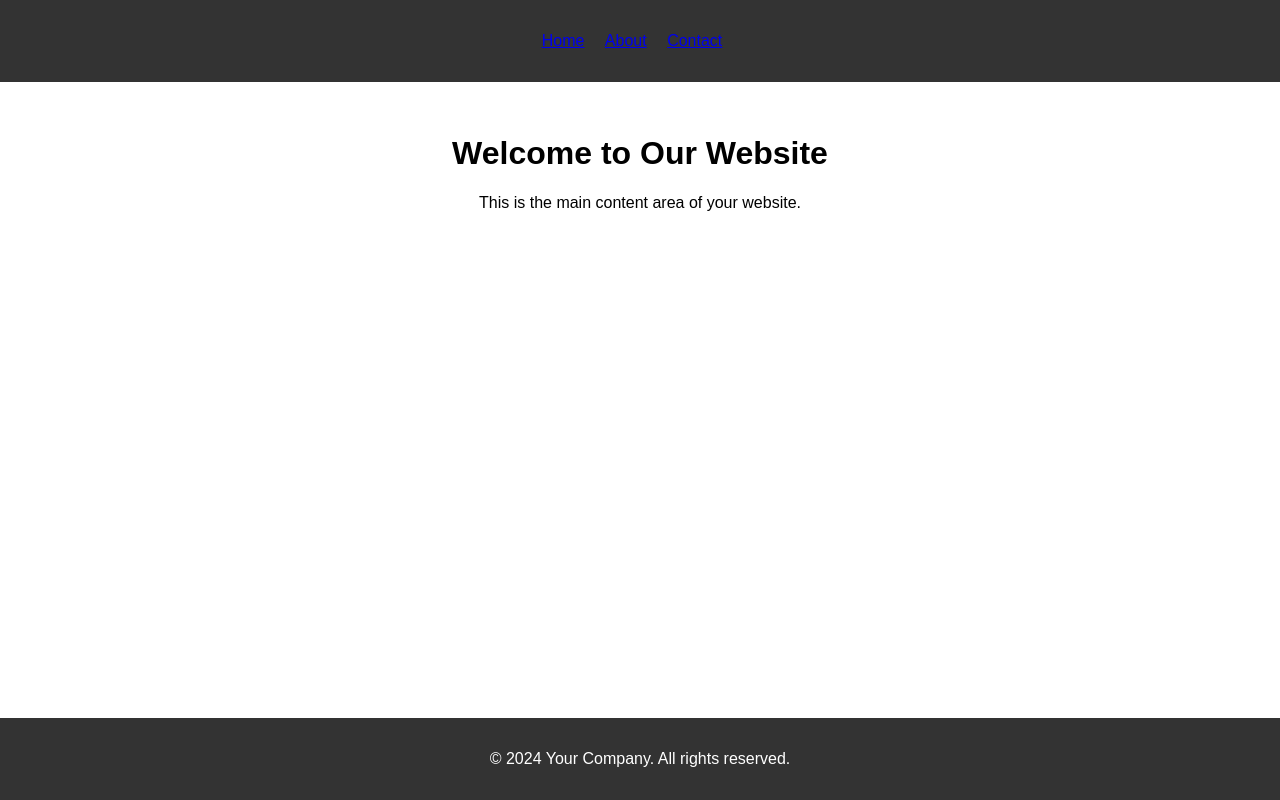
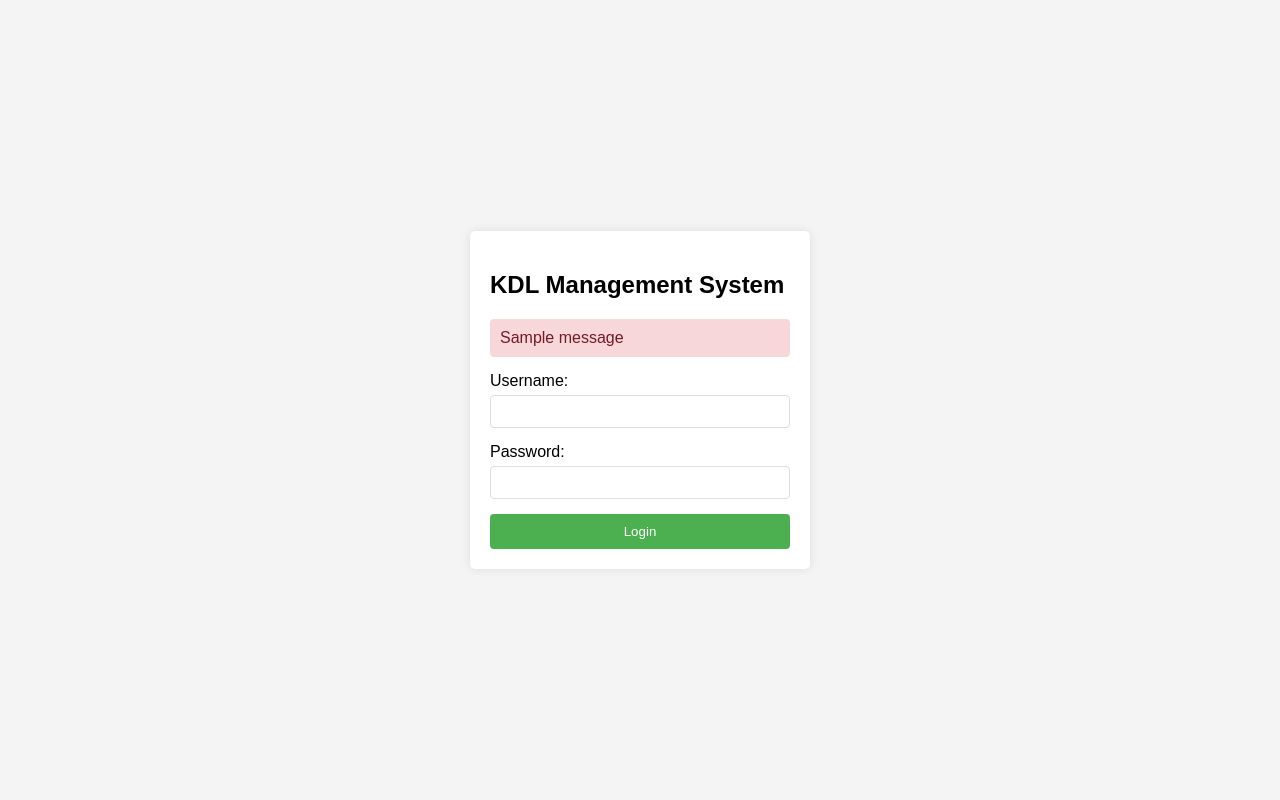
Before and after one commit to ampereza/kenkom123, a Flask app: template main_folder/templates/auth/index.html in a window 1280 px wide. Run offline with Flask 3, Linux system fonts and the light colour scheme; the template is opened without the code that fills it, so the values that code supplies are empty; one stand-in notice (Sample message) is shown.

Commit message:
iuhzdvxbdght

```diff
--- a/main_folder/dashboard.py
+++ b/main_folder/dashboard.py
@@ -36,7 +36,7 @@ supabase: Client = create_client(SUPABASE_URL, SUPABASE_KEY)
 
 
 # Route to the main dashboard
-@dashboard.route('/maindashboard')
+@dashboard.route('/')
 def maindashboard():
     # Query to get the total number of clients
     total_clients_response = supabase.table('clients').select('id').execute()
--- a/main_folder/templates/auth/index.html
+++ b/main_folder/templates/auth/index.html
@@ -3,66 +3,89 @@
 <head>
     <meta charset="UTF-8">
     <meta name="viewport" content="width=device-width, initial-scale=1.0">
-    <title>Welcome</title>
-
+    <title>Login - KDL Management System</title>
     <style>
         body {
             font-family: Arial, sans-serif;
+            background-color: #f4f4f4;
             margin: 0;
             padding: 0;
+            display: flex;
+            justify-content: center;
+            align-items: center;
+            height: 100vh;
         }
-
-        header {
-            background-color: #333;
+        .login-container {
+            background-color: white;
+            padding: 20px;
+            border-radius: 5px;
+            box-shadow: 0 0 10px rgba(0,0,0,0.1);
+            width: 300px;
+        }
+        .login-form {
+            display: flex;
+            flex-direction: column;
+        }
+        .form-group {
+            margin-bottom: 15px;
+        }
+        label {
+            display: block;
+            margin-bottom: 5px;
+        }
+        input {
+            width: 100%;
+            padding: 8px;
+            border: 1px solid #ddd;
+            border-radius: 4px;
+            box-sizing: border-box;
+        }
+        button {
+            background-color: #4CAF50;
             color: white;
-            padding: 1em 0;
-            text-align: center;
+            padding: 10px;
+            border: none;
+            border-radius: 4px;
+            cursor: pointer;
         }
-
-        nav ul {
-            list-style-type: none;
-            padding: 0;
+        button:hover {
+            background-color: #45a049;
         }
-
-        nav ul li {
-            display: inline;
-            margin-right: 1em;
+        .messages {
+            margin-bottom: 15px;
         }
-
-        main {
-            padding: 2em;
-            text-align: center;
-        }
-
-        footer {
-            background-color: #333;
-            color: white;
-            text-align: center;
-            padding: 1em 0;
-            position: fixed;
-            bottom: 0;
-            width: 100%;
+        .flash-message {
+            padding: 10px;
+            margin-bottom: 10px;
+            border-radius: 4px;
+            background-color: #f8d7da;
+            color: #721c24;
         }
     </style>
 </head>
 <body>
-    <header>
-        <nav>
-            <ul>
-                <li><a href="index.html">Home</a></li>
-                <li><a href="about.html">About</a></li>
-                <li><a href="contact.html">Contact</a></li>
-            </ul>
-        </nav>
-    </header>
-
-    <main>
-        <h1>Welcome to Our Website</h1>
-        <p>This is the main content area of your website.</p>
-    </main>
-
-    <footer>
-        <p>&copy; 2024 Your Company. All rights reserved.</p>
-    </footer>
+    <div class="login-container">
+        <h2>KDL Management System</h2>
+        {% with messages = get_flashed_messages() %}
+            {% if messages %}
+                <div class="messages">
+                    {% for message in messages %}
+                        <div class="flash-message">{{ message }}</div>
+                    {% endfor %}
+                </div>
+            {% endif %}
+        {% endwith %}
+        <form class="login-form" method="POST" action="{{ url_for('auth.login') }}">
+            <div class="form-group">
+                <label for="username">Username:</label>
+                <input type="text" id="username" name="username" required>
+            </div>
+            <div class="form-group">
+                <label for="password">Password:</label>
+                <input type="password" id="password" name="password" required>
+            </div>
+            <button type="submit">Login</button>
+        </form>
+    </div>
 </body>
 </html>
```
Also changed, not shown: main_folder/auth.py (+94 -17 lines), main_folder/templates/auth/request_otp.html (added, +14 -0 lines), main_folder/templates/auth/veriify_otp.html (added, +14 -0 lines), 1 other file.
